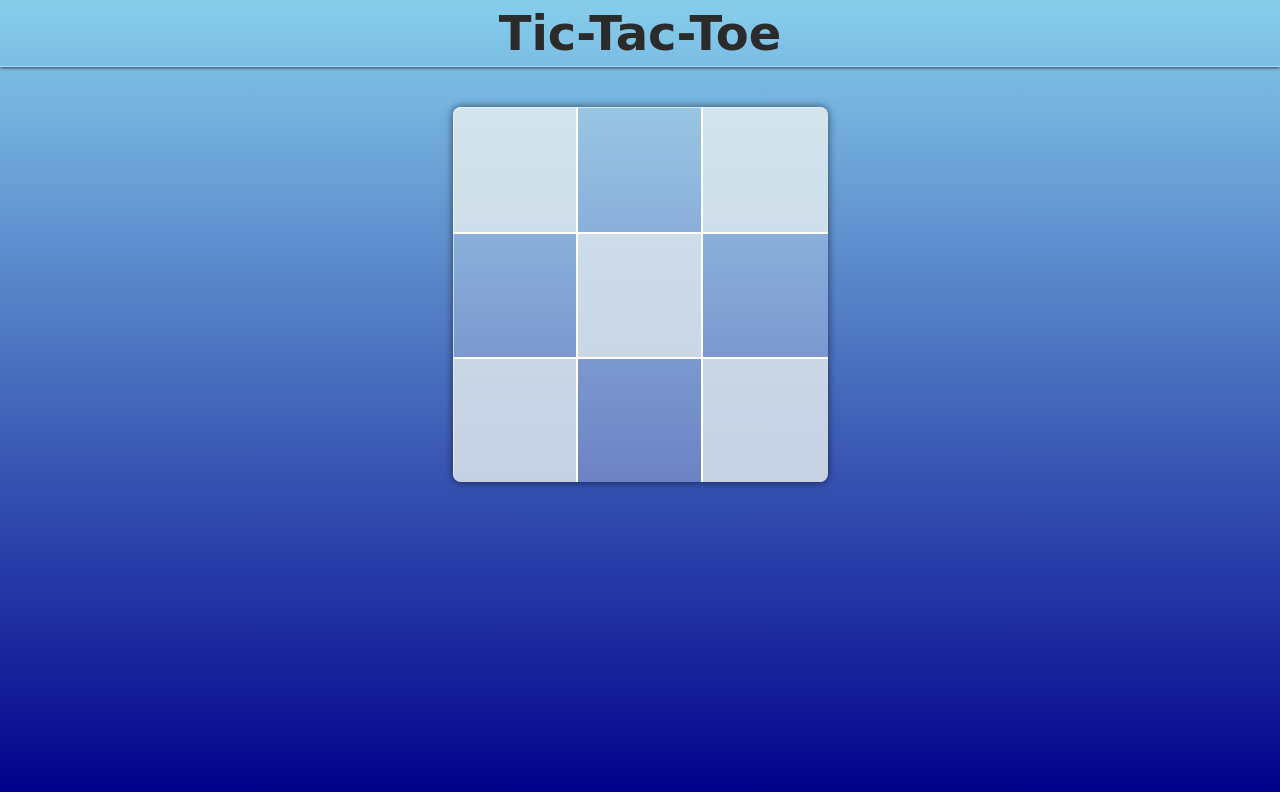
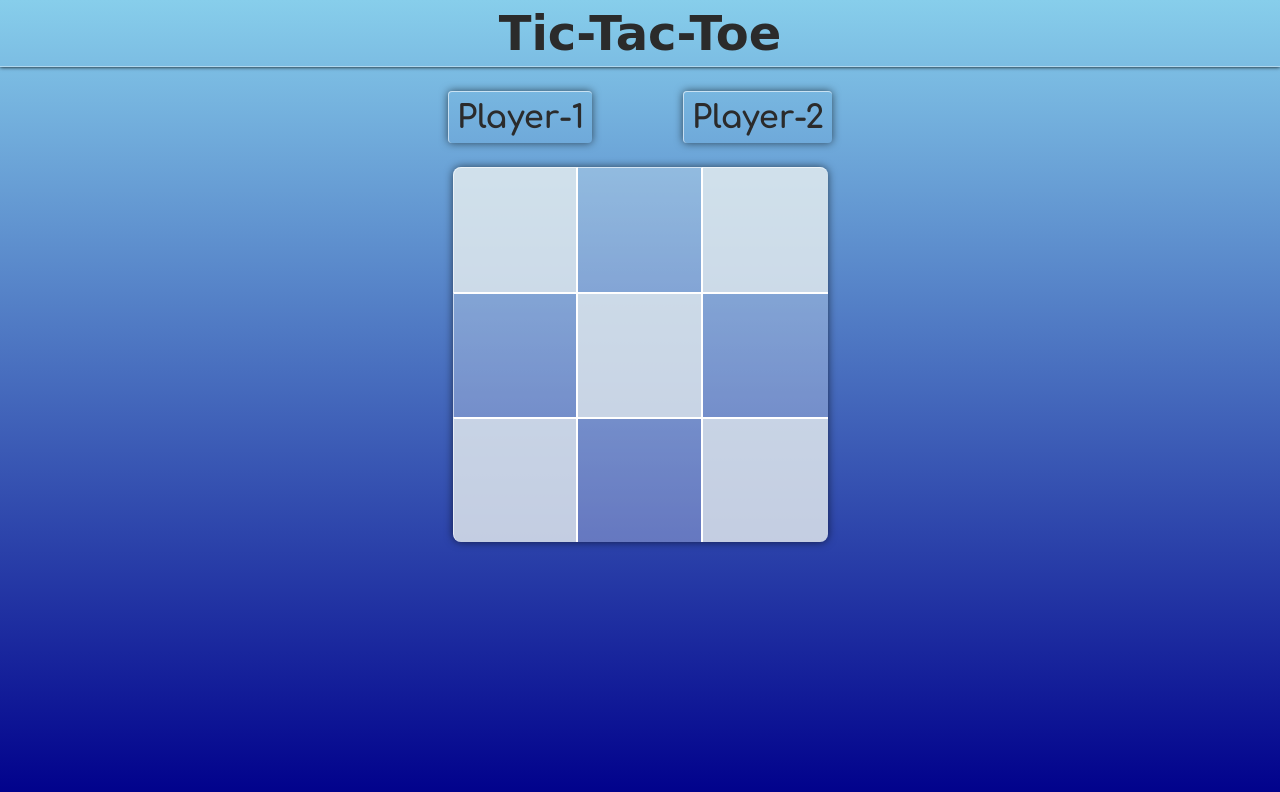
Before and after one commit to amit208/Tic-Tac-Toe, a plain HTML site: page index.html in a window 1280 px wide. Drawn offline with Linux system fonts and the light colour scheme; a web font is replaced by a local one.

Commit message:
Changed the html and css file to add two players above the tic-tac-toe card with blink animation

```diff
--- a/css/styles.css
+++ b/css/styles.css
@@ -20,8 +20,45 @@ header h1 {
     text-align: center;
 }
 
+#players {
+    display: flex;
+    justify-content: space-between;
+    width: 30vw;
+    margin: 1.5em auto;
+}
+
+.player {
+    border-top: 1px solid rgba(255, 255, 255, 0.6);
+    border-left: 1px solid rgba(255, 255, 255, 0.6);
+    border-radius: 4px;
+    box-shadow: 0 0 8px rgba(0, 0, 0, 0.6);
+}
+
+.active {
+    animation-name: blink;
+    animation-duration: 2s;
+    animation-iteration-count: infinite;
+}
+
+@keyframes blink {
+    0% {background-color: transparent;}
+    50% {
+        background-color: yellowgreen;
+        box-shadow: 0 0 24px yellowgreen;
+        }
+    100% {background-color: transparent;}
+}
+
+.player p {
+    font-family: 'Comfortaa', cursive;
+    font-size: 2em;
+    color: #2b2b2b;
+    margin: 0;
+    padding: 8px;
+}
+
 main {
-    padding-top: 40px;
+    /* padding-top: 40px; */
 }
 
 #box-container {
--- a/index.html
+++ b/index.html
@@ -12,6 +12,16 @@
     <header>
         <h1>Tic-Tac-Toe</h1>
     </header>
+
+    <section id="players">
+        <div id="player1" class="player">
+            <p>Player-1</p>
+        </div>
+
+        <div id="player2" class="player">
+            <p>Player-2</p>
+        </div>
+    </section>
 
     <main>
         <div id="box-container">
```
